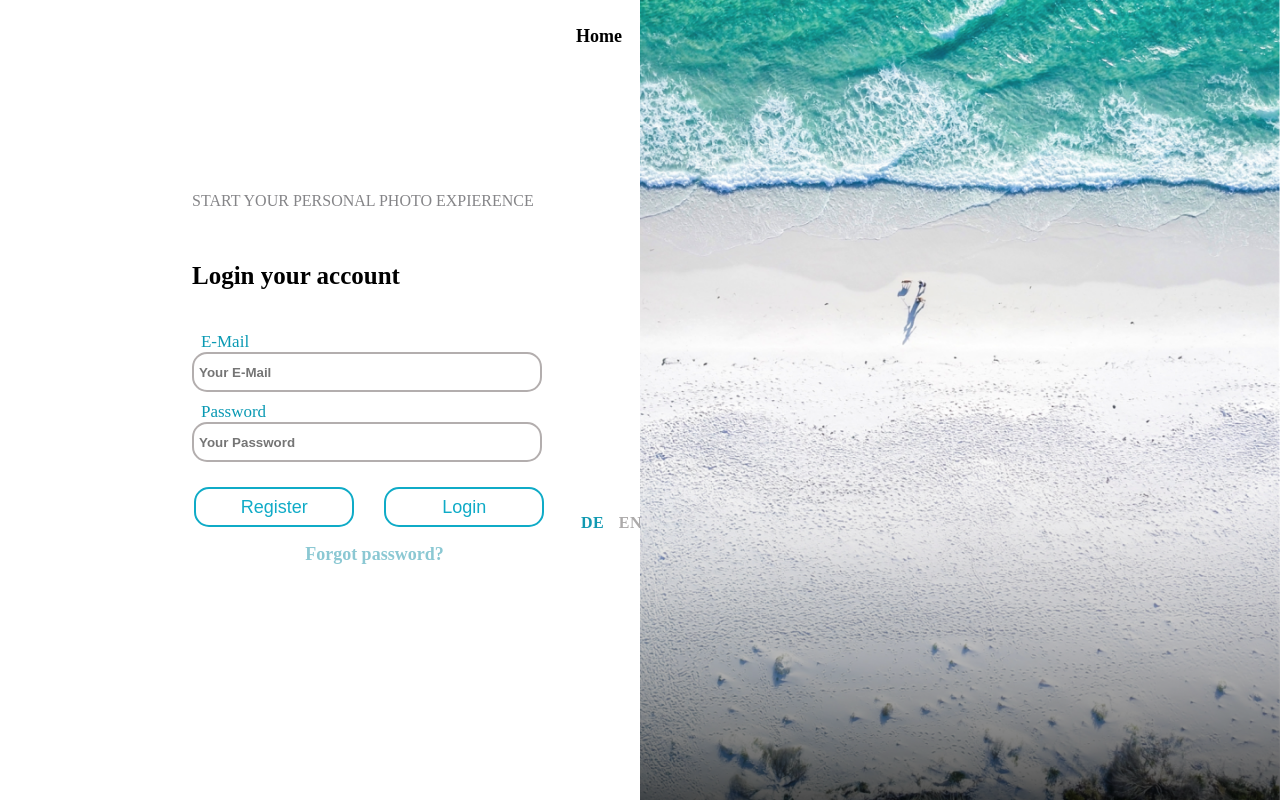
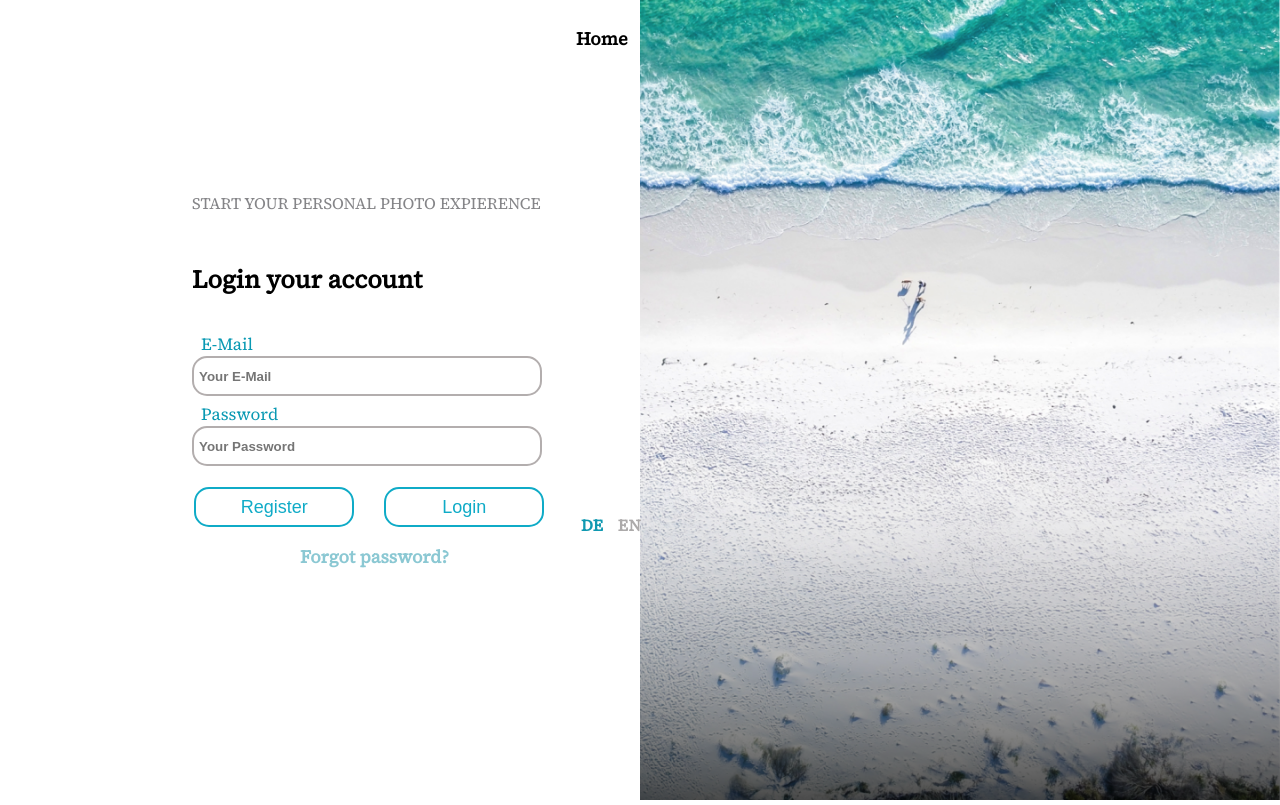
Before and after one commit to logos-fe/homework-7, a plain HTML site: page index.html in a window 1280 px wide. Drawn offline with Linux system fonts and the light colour scheme.

Commit message:
add fonts

```diff
--- a/index.html
+++ b/index.html
@@ -7,6 +7,9 @@
     <meta http-equiv="X-UA-Compatible" content="ie=edge">
     <title>Homework 7</title>
     <link rel="stylesheet" href="./style.css">
+    <link rel="preconnect" href="https://fonts.googleapis.com">
+<link rel="preconnect" href="https://fonts.gstatic.com" crossorigin>
+<link href="https://fonts.googleapis.com/css2?family=Source+Serif+4&display=swap" rel="stylesheet">
 </head>
 <body>
 <div class="main">
--- a/style.css
+++ b/style.css
@@ -1,6 +1,9 @@
 * {
     margin: 0;
     padding: 0;
+}
+body {
+    font-family: 'Source Serif 4', sans-serif;
 }
 
 .main {
```
